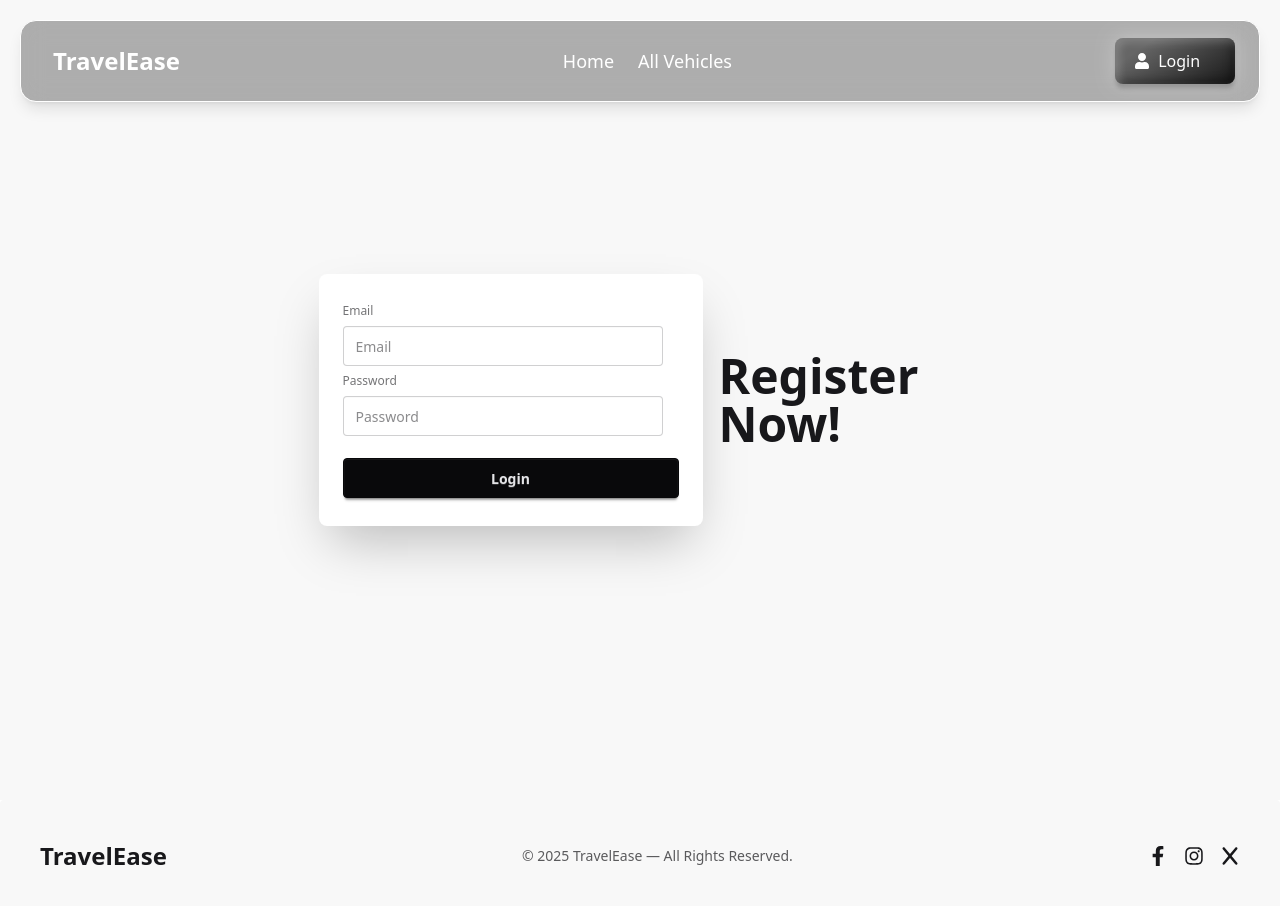
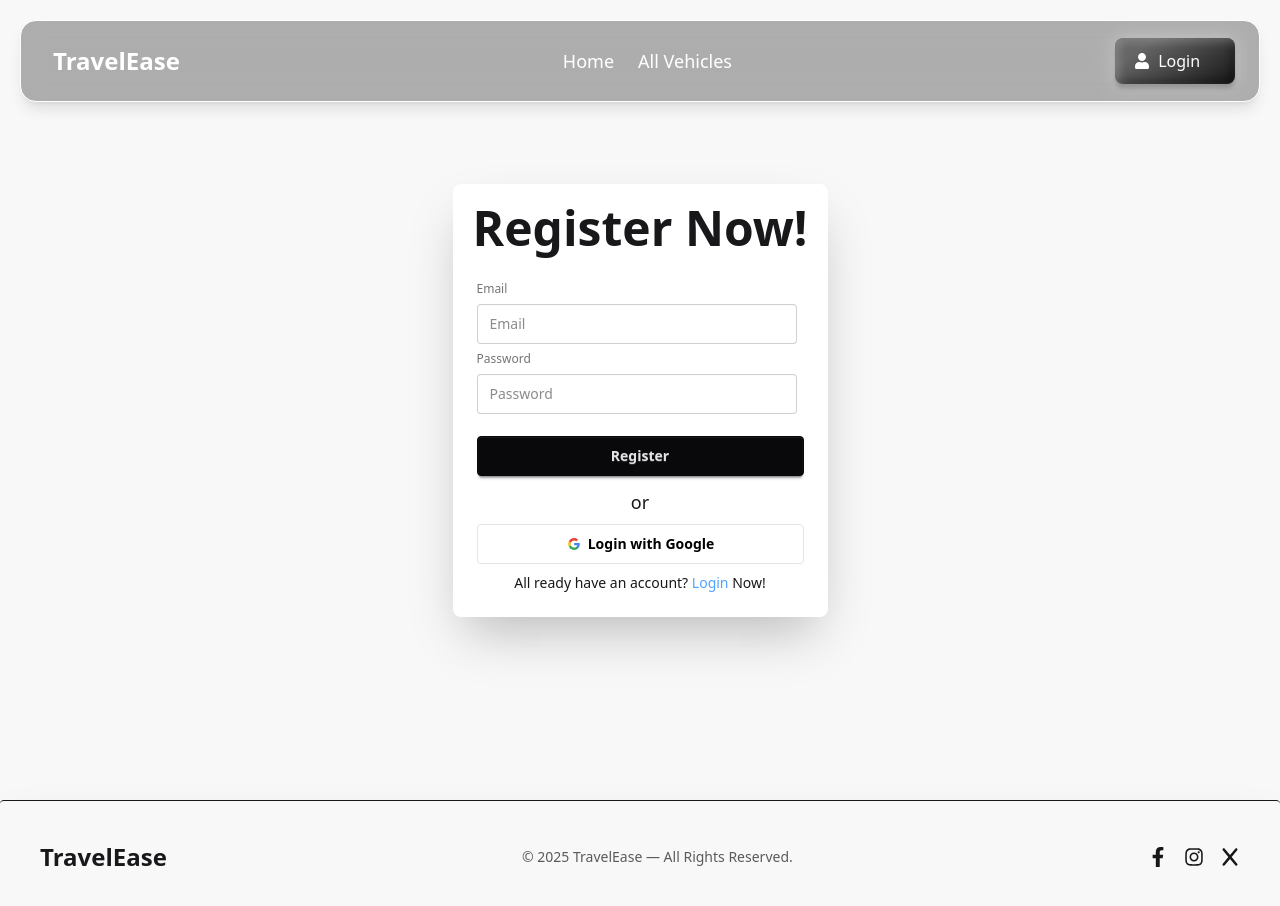
Before and after one commit to ahnafabid10/TravelEase-client-side, a React (Vite) app: page /register in a window 1280 px wide. Shown: the top 906 px of the page. Built offline with nearby package versions, Linux system fonts and the light colour scheme; no server answers.

Commit message:
error fix

```diff
--- a/src/Authentication/Login.jsx
+++ b/src/Authentication/Login.jsx
@@ -1,4 +1,5 @@
 import React from 'react';
+import { Link } from 'react-router';
 
 const Login = () => {
 
@@ -6,14 +7,12 @@
 
     return (
         <div>
-            <div className="hero bg-base-200 min-h-screen">
+            <div className="hero  bg-base-200 min-h-screen">
   <div className="hero-content flex-col lg:flex-row-reverse">
-    <div className="text-center lg:text-left">
-
-    </div>
-    <h1 className="text-5xl font-bold">Login now!</h1>
-    <div className="card bg-base-100 w-full max-w-sm shrink-0 shadow-2xl">
+    <div className="card bg-base-100 w-full max-w-sm shrink-0 p-5 shadow-2xl">
+        <h1 className="text-5xl text-center p-3 font-bold">Login now!</h1>
       <div className="card-body">
+        <form>
         <fieldset className="fieldset">
           <label className="label">Email</label>
           <input type="email" className="input" placeholder="Email" />
@@ -21,7 +20,18 @@
           <input type="password" className="input" placeholder="Password" />
           <div><a className="link link-hover">Forgot password?</a></div>
           <button className="btn btn-neutral mt-4">Login</button>
+
         </fieldset>
+
+        </form>
+        <p className='text-center text-lg font-medium'>or</p>
+          {/* Google */}
+<button className="btn bg-white text-black border-[#e5e5e5]">
+  <svg aria-label="Google logo" width="16" height="16" xmlns="http://www.w3.org/2000/svg" viewBox="0 0 512 512"><g><path d="m0 0H512V512H0" fill="#fff"></path><path fill="#34a853" d="M153 292c30 82 118 95 171 60h62v48A192 192 0 0190 341"></path><path fill="#4285f4" d="m386 400a140 175 0 0053-179H260v74h102q-7 37-38 57"></path><path fill="#fbbc02" d="m90 341a208 200 0 010-171l63 49q-12 37 0 73"></path><path fill="#ea4335" d="m153 219c22-69 116-109 179-50l55-54c-78-75-230-72-297 55"></path></g></svg>
+  Login with Google
+</button>
+        <p className='text-center'>New Here? <Link to='/register' className='text-blue-400 hover:text-blue-800'>Register </Link>Now!</p>
+
       </div>
     </div>
   </div>
--- a/src/Authentication/Register.jsx
+++ b/src/Authentication/Register.jsx
@@ -1,24 +1,59 @@
-import React from 'react';
+import React, { use } from 'react';
+import { AuthContext } from '../Context/AuthContext';
+import { Link } from 'react-router';
 
 const Register = () => {
+
+    const {signInUser, signInGoogle,} = use(AuthContext)
+
+    const handleSignIn = ()=>{
+        signInUser()
+        .then((result) => {
+    console.log(result.user)
+  })
+  .catch((error) => {
+    // const errorCode = error.code;
+    const errorMessage = error.message;
+    alert(errorMessage)
+  });
+    }
+
+    const handleSignInGoogle =()=>{
+        signInGoogle()
+        .then(result=>{
+            console.log(result.user)
+        })
+        .catch(error=>{
+            const errorMessage = error.message;
+            alert(errorMessage)
+        })
+    }
+
     return (
         <div>
             <div>
             <div className="hero bg-base-200 min-h-screen">
   <div className="hero-content flex-col lg:flex-row-reverse">
-    <div className="text-center lg:text-left">
-
-    </div>
-    <h1 className="text-5xl font-bold">Register Now!</h1>
     <div className="card bg-base-100 w-full max-w-sm shrink-0 shadow-2xl">
+        <h1 className="text-5xl text-center px-5 pt-5 lg:text-left font-bold">Register Now!</h1>
       <div className="card-body">
+        <form onSubmit={handleSignIn}>
         <fieldset className="fieldset">
           <label className="label">Email</label>
           <input type="email" className="input" placeholder="Email" />
           <label className="label">Password</label>
           <input type="password" className="input" placeholder="Password" />
-          <button className="btn btn-neutral mt-4">Login</button>
+          <button className="btn btn-neutral mt-4">Register</button>
+
         </fieldset>
+        </form>
+        <p className='text-center text-lg font-medium'>or</p>
+          {/* Google */}
+<button onClick={handleSignInGoogle} className="btn bg-white text-black border-[#e5e5e5]">
+  <svg aria-label="Google logo" width="16" height="16" xmlns="http://www.w3.org/2000/svg" viewBox="0 0 512 512"><g><path d="m0 0H512V512H0" fill="#fff"></path><path fill="#34a853" d="M153 292c30 82 118 95 171 60h62v48A192 192 0 0190 341"></path><path fill="#4285f4" d="m386 400a140 175 0 0053-179H260v74h102q-7 37-38 57"></path><path fill="#fbbc02" d="m90 341a208 200 0 010-171l63 49q-12 37 0 73"></path><path fill="#ea4335" d="m153 219c22-69 116-109 179-50l55-54c-78-75-230-72-297 55"></path></g></svg>
+  Login with Google
+</button>
+        <p className='text-center'>All ready have an account? <Link to="/login" className='text-blue-400 hover:text-blue-800'>Login </Link> Now!</p>
       </div>
     </div>
   </div>
--- a/src/Components/Footer/Footer.jsx
+++ b/src/Components/Footer/Footer.jsx
@@ -4,7 +4,7 @@
 
 const Footer = () => {
   return (
-    <footer className="bg-base-200 text-base-content rounded p-6 md:p-10">
+    <footer className="bg-base-200 text-base-content shadow-2xl border-t rounded p-6 md:p-10">
       <div className="container mx-auto flex flex-col md:flex-row items-center justify-between gap-4">
         <h2 className="text-2xl font-bold text-center md:text-left">TravelEase</h2>
 
--- a/src/Pages/ErrorPage.jsx
+++ b/src/Pages/ErrorPage.jsx
@@ -1,11 +1,19 @@
 import React from 'react';
-import errorPage from '../assets/App-Error.png'
+import { Link } from 'react-router';
+// import errorPage from '../assets/App-Error.png'
 
 const ErrorPage = () => {
     return (
-        <div className='pt-16'>
-            <img className='max-w-[800px] mx-auto p-50' src={errorPage} alt="404 Not Found" />
-        </div>
+        <div className=''>
+            {/* <img className='max-w-[800px] mx-auto p-50' src={errorPage} alt="404 Not Found" /> */}
+            <div className="min-h-screen bg-base-200 flex items-center justify-center p-6">
+<div className="text-center max-w-lg">
+<h1 className="text-8xl font-bold .btn-donate drop-shadow-lg">404</h1>
+<h2 className="mt-4 text-3xl font-bold text-base-content">Page Not Found</h2>
+<p className="mt-3 text-base-content/70">The page you are looking for doesn't exist or has been moved.</p>
+</div>
+</div>
+</div>
     );
 };
 
```
